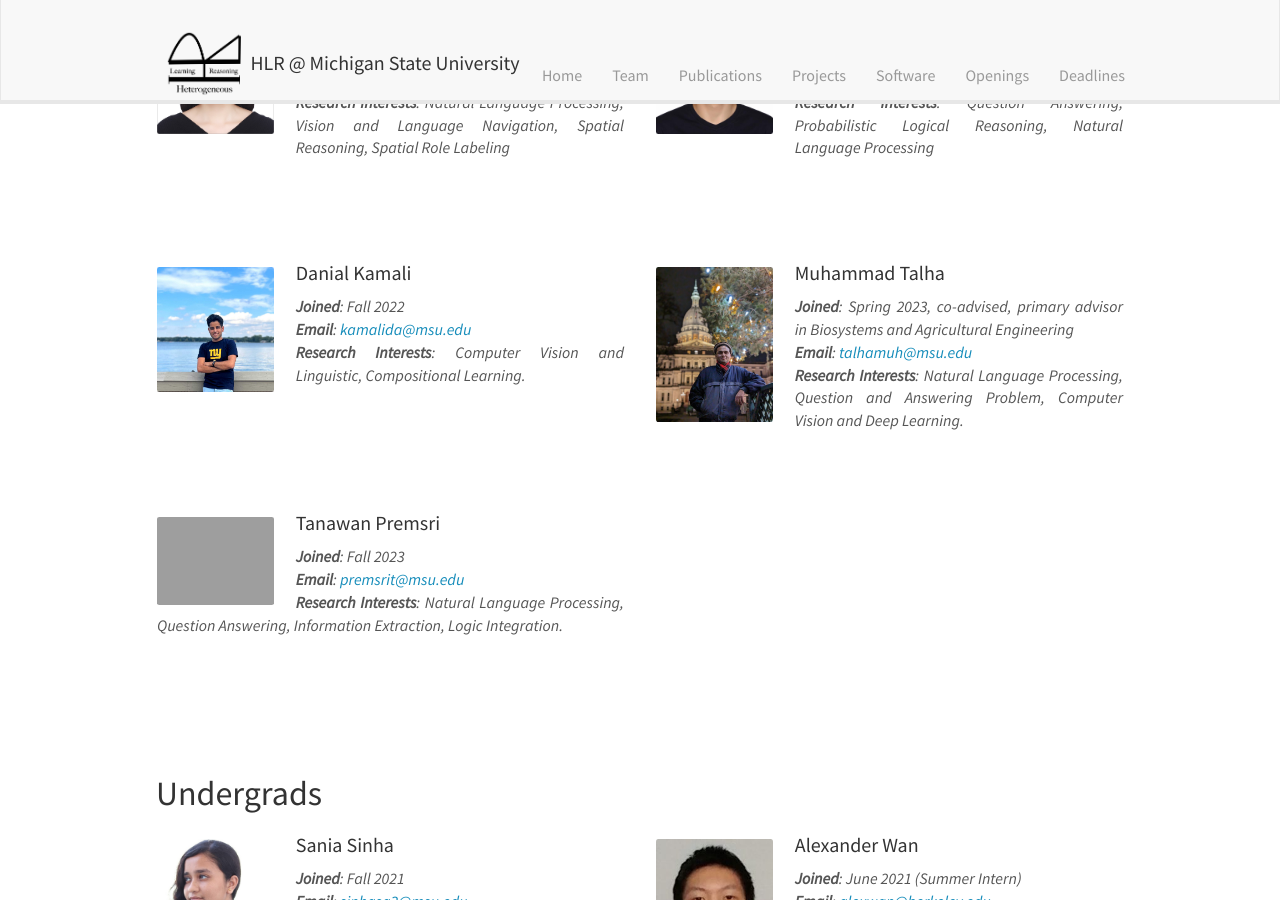
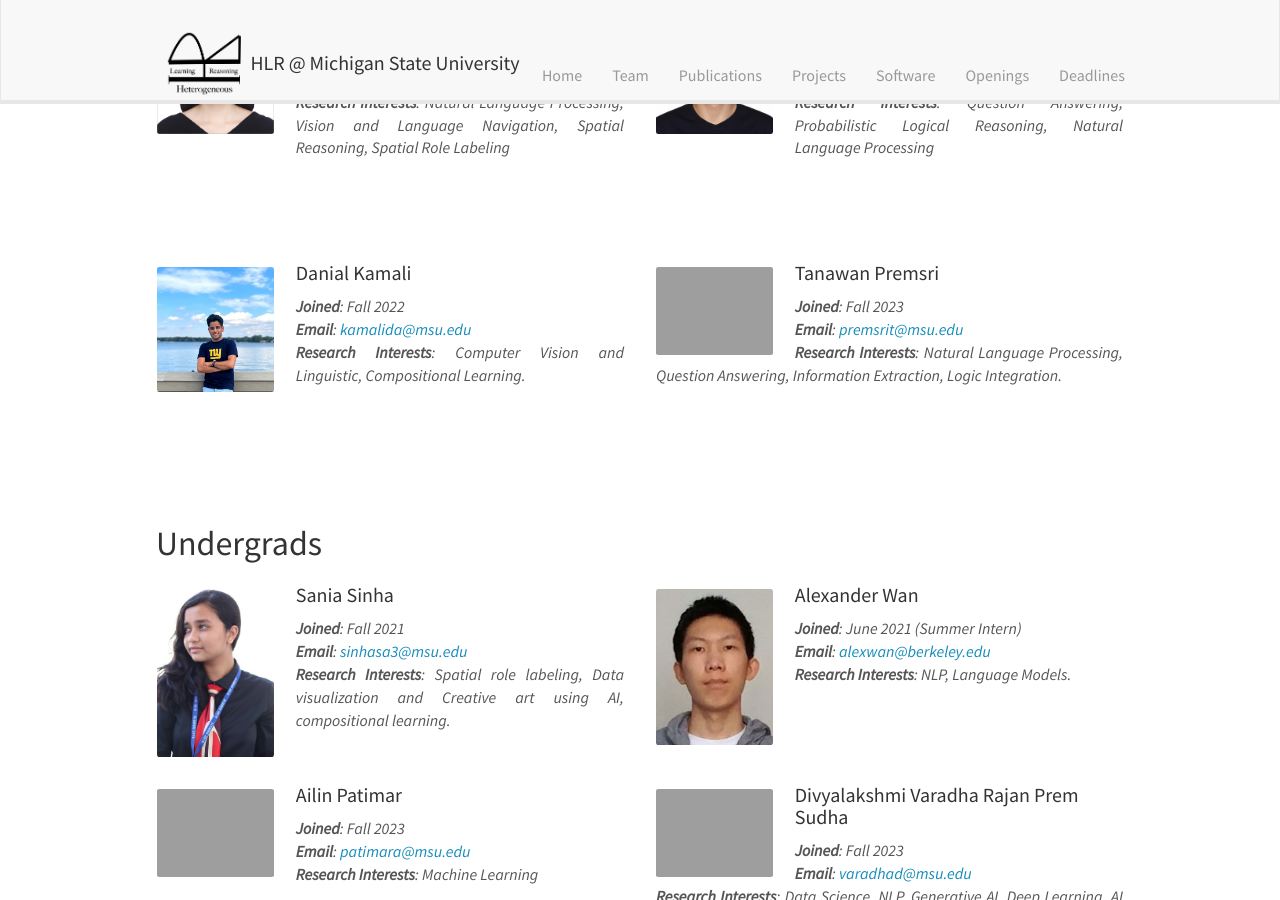
Before and after one commit to HLR/HLR.github.io, a Jekyll site: the page built from _pages/team.md, in a window 1280 px wide and 900 px high, scrolled down 2216 px. Built offline with Jekyll 4.4.1, drawn with Linux system fonts in a browser that asks for light colours; nearby versions of some CDN libraries.

Commit message:
remove a student

```diff
--- a/_data/phd_students.yml
+++ b/_data/phd_students.yml
@@ -54,13 +54,6 @@
   webpage: https://www.egr.msu.edu/~kamalida/
   joined: Fall 2022
 
-- name: Muhammad Talha
-  photo: talha.png
-  research_interest: Natural Language Processing, Question and Answering Problem, Computer Vision and Deep Learning.
-  email: talhamuh@msu.edu
-  webpage: /
-  joined: Spring 2023, co-advised, primary advisor in Biosystems and Agricultural Engineering
-
 - name: Tanawan Premsri
   photo: tanawan.jpg
   research_interest: Natural Language Processing, Question Answering, Information Extraction, Logic Integration.
```
